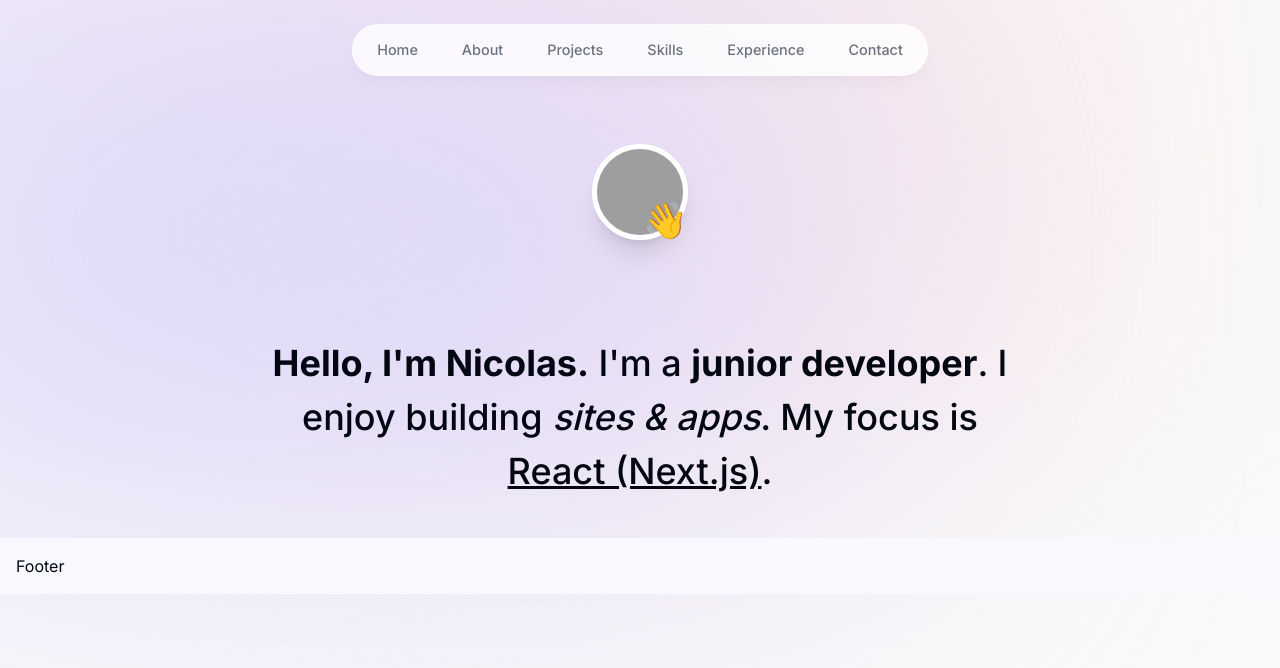
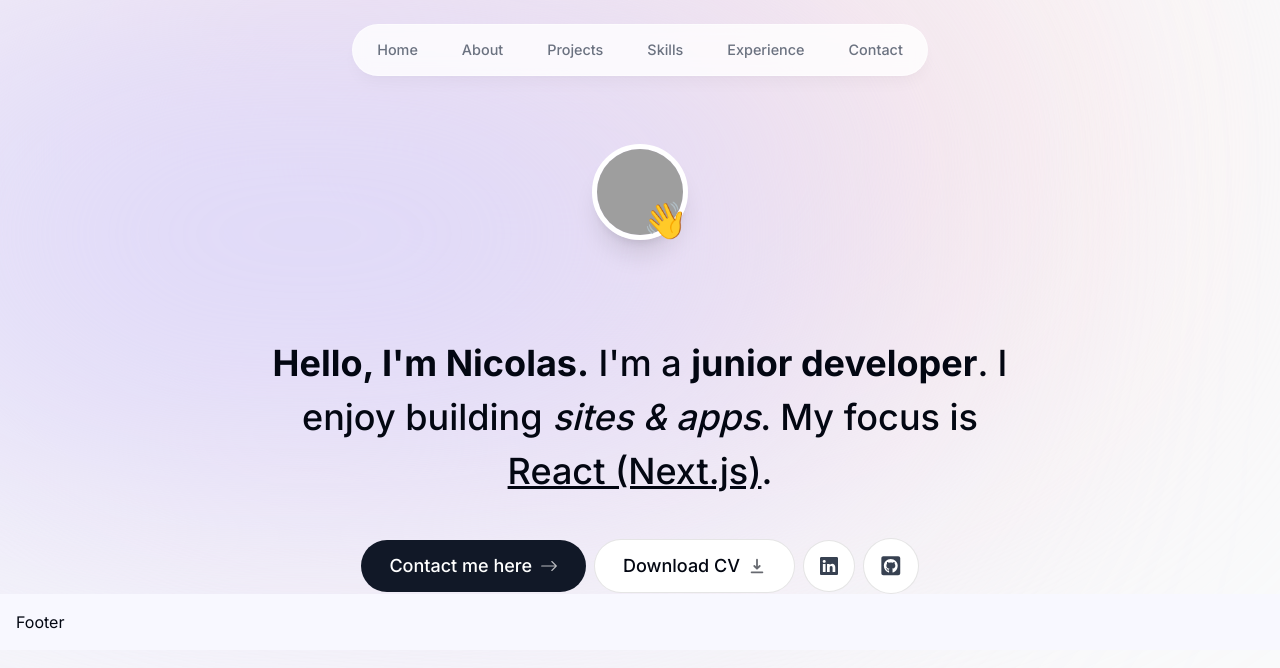
Before and after one commit to ndemontrond/P8-Portfolio, a Next.js app: page / in a window 1280 px wide. Shown: the top 668 px of the page. Built offline with nearby package versions, Linux system fonts and the light colour scheme; grey boxes are pictures that could not be loaded.

Commit message:
added button for mail, contact, linkedin and github

```diff
--- a/src/components/intro.tsx
+++ b/src/components/intro.tsx
@@ -4,6 +4,9 @@
 import React from "react";
 import { motion } from "framer-motion";
 import Link from "next/link";
+import { BsArrowRight, BsLinkedin } from "react-icons/bs";
+import { HiDownload } from "react-icons/hi";
+import { FaGithubSquare } from "react-icons/fa";
 export default function Intro() {
     return (
         <section
@@ -53,11 +56,50 @@
                 animate={{ opacity: 1, y: 0 }}
             >
                 <span className="font-bold">Hello, I&apos;m Nicolas.</span>{" "}
-                I&apos;m a{" "}
-                <span className="font-bold">junior developer</span>. I
-                enjoy building <span className="italic">sites & apps</span>. My
-                focus is <span className="underline">React (Next.js)</span>.
+                I&apos;m a <span className="font-bold">junior developer</span>.
+                I enjoy building <span className="italic">sites & apps</span>.
+                My focus is <span className="underline">React (Next.js)</span>.
             </motion.h1>
+
+            <motion.div
+                className="flex flex-col sm:flex-row items-center justify-center gap-2 px-4 text-lg font-medium"
+                initial={{ opacity: 0, y: 100 }}
+                animate={{ opacity: 1, y: 0 }}
+                transition={{ delay: 0.1 }}
+            >
+                <Link
+                    href="#contact"
+                    className="group bg-gray-900 text-white px-7 py-3 flex items-center gap-2 rounded-full outline-none focus:scale-110 hover:scale-110 hover:bg-gray-950 active:scale-105 transition"
+                >
+                    Contact me here
+                    <BsArrowRight className="opacity-70 group-hover:translate-x-1 transition" />
+                </Link>
+
+                <a
+                    className="group bg-white px-7 py-3 flex items-center gap-2 rounded-full outline-none focus:scale-110 hover:scale-110  active:scale-105 transition cursor-pointer border border-black/10"
+                    href="/CV.pdf"
+                    download
+                >
+                    Download CV
+                    <HiDownload className="opacity-60 group-hover:translate-y-1 transition" />
+                </a>
+
+                <a
+                    className="bg-white p-4  text-gray-700 flex items-center gap-2 rounded-full focus:scale-115 hover:scale-115 hover:text-gray-950 active:scale-105 transition cursor-pointer border border-black/10"
+                    href="https://www.linkedin.com/"
+                    target="_blank"
+                >
+                    <BsLinkedin />
+                </a>
+
+                <a
+                    className="bg-white p-4  text-gray-700 flex items-center gap-2 text-[1.35rem] rounded-full focus:scale-115 hover:scale-115 hover:text-gray-950 active:scale-105 transition cursor-pointer border border-black/10"
+                    href="https://github.com/"
+                    target="_blank"
+                >
+                    <FaGithubSquare />
+                </a>
+            </motion.div>
         </section>
     );
 }
--- a/tailwind.config.ts
+++ b/tailwind.config.ts
@@ -13,6 +13,9 @@
                 "gradient-conic":
                     "conic-gradient(from 180deg at 50% 50%, var(--tw-gradient-stops))",
             },
+            scale: {
+                "115": "1.15",
+            },
         },
     },
     plugins: [],
```
Lines whose indentation alone changed are shown as unchanged.
